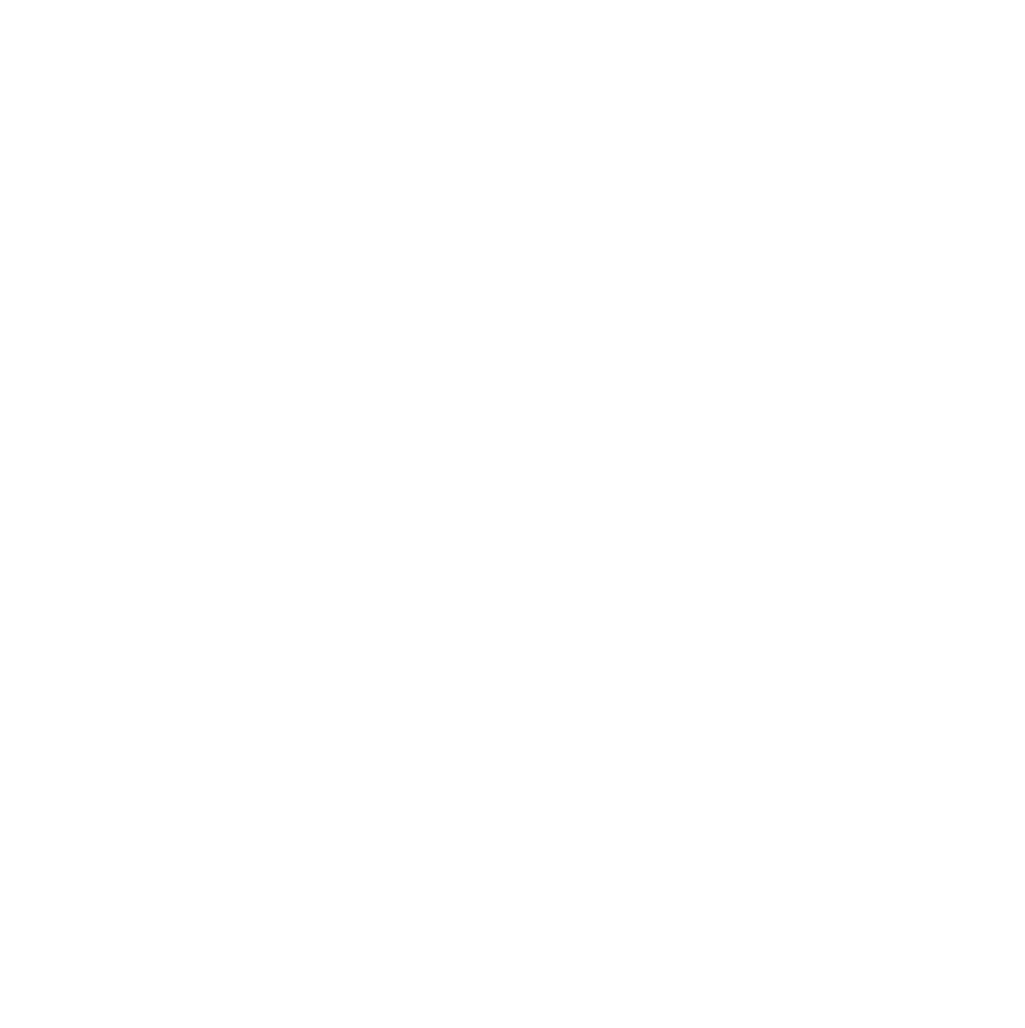
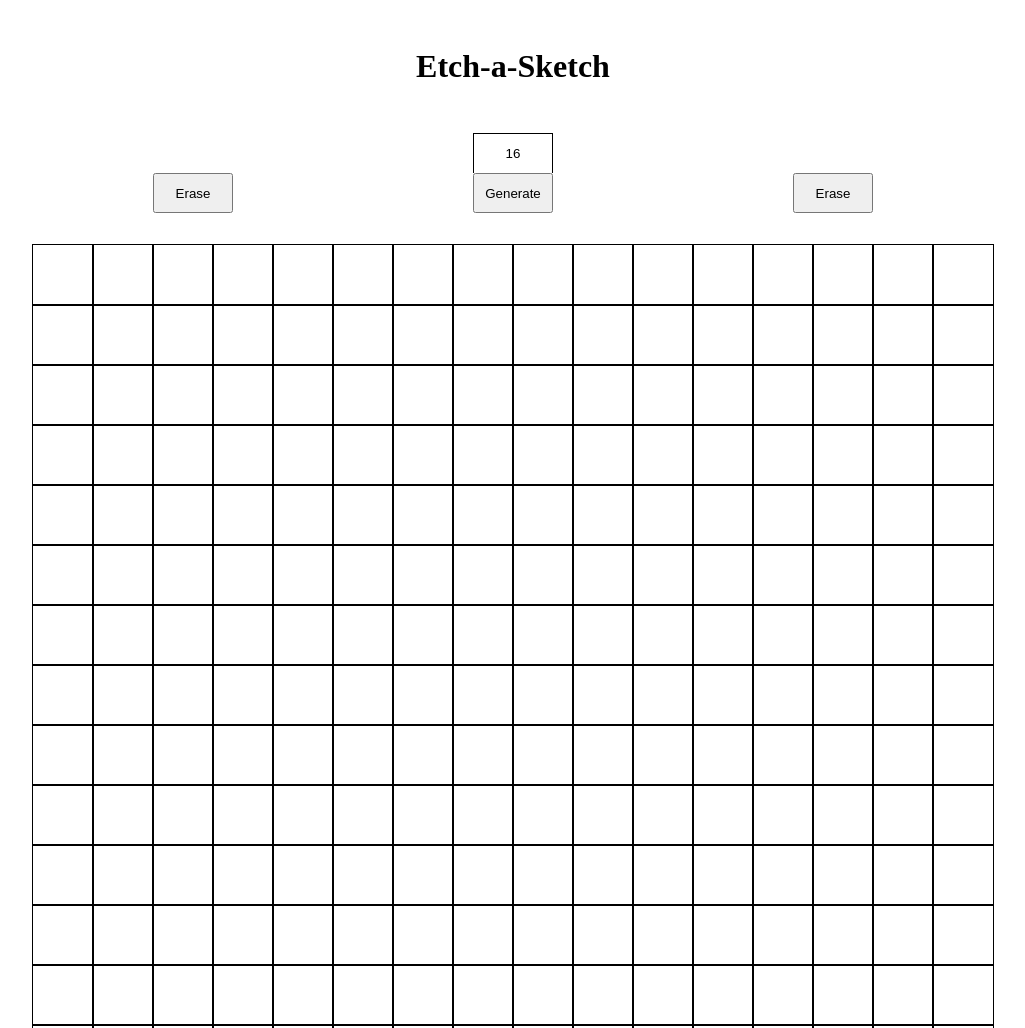
Before and after one commit to jordanmichb/etch-a-sketch, a plain HTML site: page index.html in a window 1280 px wide. Shown: the top 1028 px of the page, without its empty margins (127-1152 px from the left). Before the commit the page ends 800 px from the top, so only its background shows below. Drawn offline with Linux system fonts and the light colour scheme.

Commit message:
Create grid, buttons, and generate functionality
Built a 16 x 16 grid of squares, and each square turns black once it has
been hovered over. Buttons are in place but only then generate button is
functional. It takes the value of the number input and creates a new
grid of that size. Input validation is in place for grids too large or
too small.

```diff
--- a/index.html
+++ b/index.html
@@ -4,10 +4,21 @@
     <meta charset="UTF-8">
     <meta name="viewport" content="width=device-width, initial-scale=1.0">
     <title>Etch-a-Sketch</title>
+    <link rel="stylesheet" href="styles.css">
+    <script src="script.js" defer></script>
 </head>
 <body>
-    <main class="container">
+    <h1>Etch-a-Sketch</h1>
+    <section id="controls">
+        <input class="input" id="grid-size" type="number" min="1" max="100" value="16">
+        <div id="buttons">
+            <button class="input btn">Erase</button>
+            <button id="generate" class="input btn">Generate</button>
+            <button class="input btn">Erase</button>
+        </div>
+    </section>
+    <section class="container">
 
-    </main>
+    </section>
 </body>
 </html>
--- a/script.js
+++ b/script.js
@@ -0,0 +1,51 @@
+const container = document.querySelector(".container");
+const generateBtn = document.querySelector("#generate");
+const gridSize = document.querySelector("#grid-size");
+
+function removeAllChildNodes(parent) {
+    // Use loop instead of innerHTML = '' to ensure event handlers are removed
+    while (parent.firstChild) {
+        parent.removeChild(parent.firstChild);
+    }
+}
+
+gridSize.oninput = () => {
+    if (gridSize.value < 1 || gridSize.value > 100) {
+        gridSize.style.border = "1px solid red";
+    }
+    else {
+        gridSize.style.border = "1px solid";
+        gridSize.style.borderBottom = "none";
+    }
+
+};
+
+function getGridSize() {
+    const size = gridSize.value;
+}
+
+function generateGrid() {
+    const dimensions = gridSize.value;
+    if (dimensions > 0 && dimensions < 101) {
+        removeAllChildNodes(container);
+        console.log(dimensions)
+        for (let i = 0; i < dimensions; i++) {
+            for (let i = 0; i < dimensions; i++) {
+                const square = document.createElement('div');
+                square.classList.add('grid-square');
+                square.style.width = `${960 / dimensions}px`;
+                square.style.height = `${960 / dimensions}px`;
+
+                square.addEventListener('mouseover', () => {
+                    square.style.backgroundColor = 'black';
+                });
+
+                container.appendChild(square);
+            }
+        }
+    }
+}
+
+generateGrid();
+
+generateBtn.addEventListener('click', generateGrid);
--- a/styles.css
+++ b/styles.css
@@ -0,0 +1,86 @@
+:root {
+    --input-width: 6em;
+    --input-height: 3em;
+}
+
+* {
+    margin: 0;
+    padding: 0;
+    box-sizing: border-box;
+}
+
+body {
+    width: 100vw;
+    height: 100vh;
+    min-width: 960px;
+    /*
+    display: flex;
+    flex-direction: column;
+    justify-content: center;
+    align-items: center;
+    */
+}
+
+h1 {
+    text-align: center;
+    padding: 1.5em;
+}
+
+#controls {
+    text-align: center;
+    margin-bottom: 2em;
+}
+
+#grid-size {
+    display: block;
+    margin: 0 auto;
+    text-align: center;
+    width: var(--input-width);
+    height: var(--input-height);
+    border: 1px solid;
+    border-bottom: none;
+}
+
+#grid-size:focus {
+    outline: none;
+}
+
+/* Hide arrows and spinners in input box */
+/* Chrome, Safari, Edge, Opera */
+#grid-size::-webkit-outer-spin-button,
+#grid-size::-webkit-inner-spin-button {
+  -webkit-appearance: none;
+  margin: 0;
+}
+/* Firefox */
+#grid-size {
+  appearance: textfield;
+}
+
+#buttons {
+    width: 960px;
+    margin: 0 auto;
+    display: flex;
+    justify-content: space-around;
+}
+
+.input {
+    width: var(--input-width);
+    height: var(--input-height);
+}
+
+.container {
+    margin: 0 auto;
+    display: flex;
+    flex-wrap: wrap;
+    outline: 1px solid;
+    max-width: 960px;
+    min-width: 960px;
+    width: 960px;
+    height: 960px;
+}
+
+.grid-square {
+    outline: 1px solid;
+    transition: background-color 300ms;
+}
```
